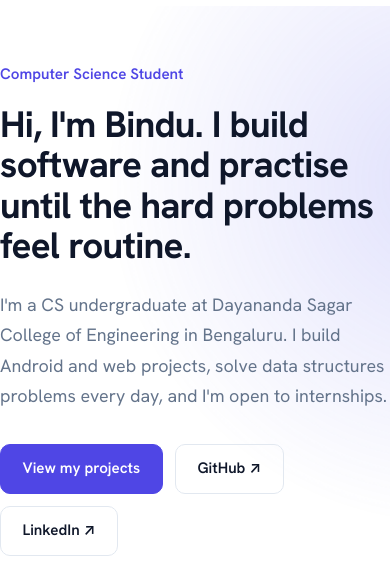
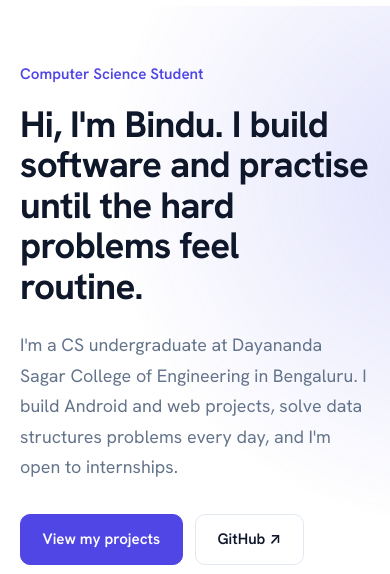
Before and after one commit to bindu-yogesh/Portfolio, a plain HTML site: page index.html in a window 390 px wide. Shown: the part 59-633 px from the top of the page. Drawn offline with Linux system fonts and the light colour scheme.

Commit message:
Fixed padding for smaller screens

```diff
--- a/index.html
+++ b/index.html
@@ -111,6 +111,10 @@ footer{padding:2rem 0;border-top:1px solid var(--line);color:var(--muted);font-s
 @media (hover:none){.spot{display:none}}
 
 @media (max-width:760px){
+  .wrap{
+    padding-left:1.25rem;
+    padding-right:1.25rem;
+  }
   .flow{flex-direction:column;gap:.9rem}
   .flow li{padding:0 0 0 1.6rem}
   .flow li::before{top:.45rem}
```
